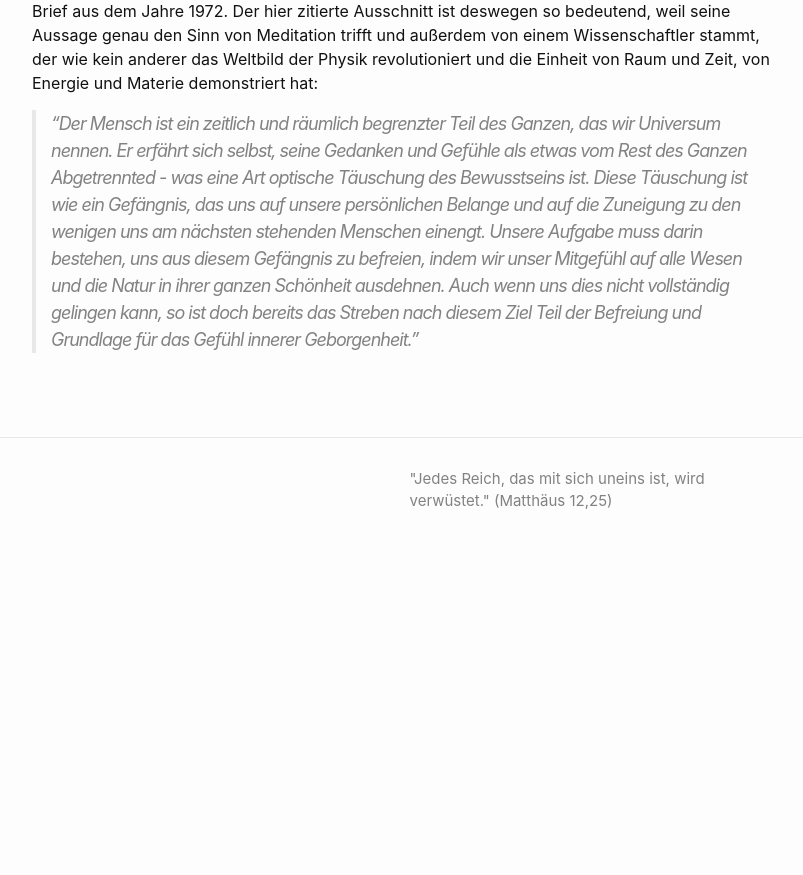
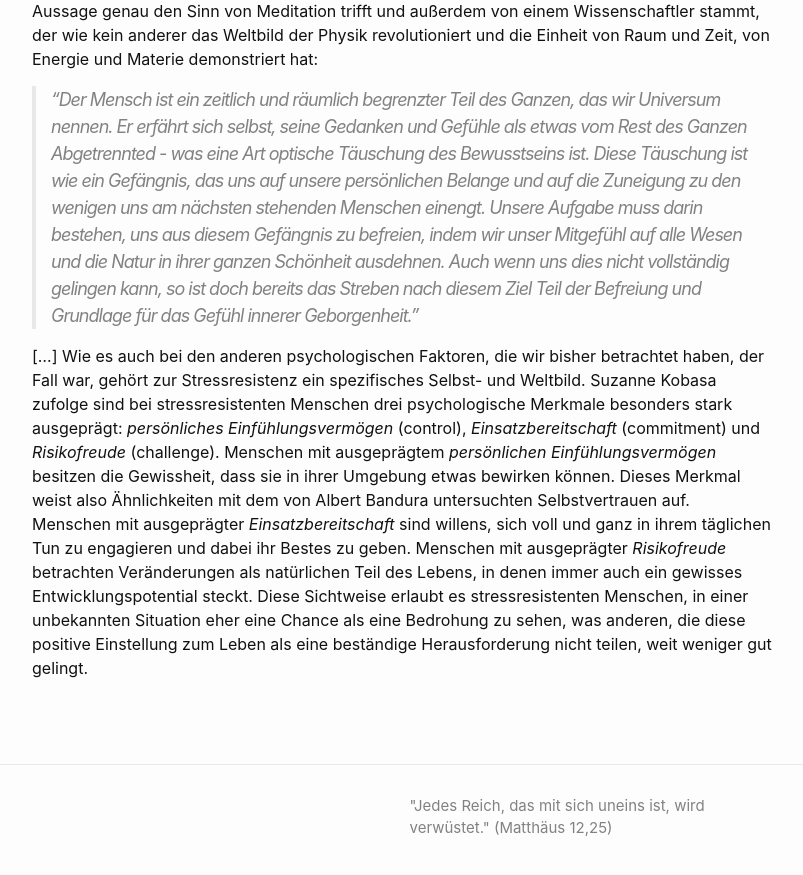
Before and after one commit to Hautaklyttn/-selbst-, a Jekyll site: the page built from docs/various2.md, in a window 1280 px wide and 900 px high, scrolled down 14042 px. Shown: the top 875 px of the window, without its empty margins (238-1041 px from the left). Built offline with Jekyll 4.4.1, drawn with Linux system fonts in a browser that asks for light colours; before the commit the page ends 14615 px from its top, so only the background shows below that.

Commit message:
Text additions

```diff
--- a/docs/various2.md
+++ b/docs/various2.md
@@ -142,5 +142,7 @@ Auch Albert Einstein äußerte sich unmissverständlich zur Frage der Ganzheit,
 
 > "Der Mensch ist ein zeitlich und räumlich begrenzter Teil des Ganzen, das wir Universum nennen. Er erfährt sich selbst, seine Gedanken und Gefühle als etwas vom Rest des Ganzen Abgetrennted - was eine Art optische Täuschung des Bewusstseins ist. Diese Täuschung ist wie ein Gefängnis, das uns auf unsere persönlichen Belange und auf die Zuneigung zu den wenigen uns am nächsten stehenden Menschen einengt. Unsere Aufgabe muss darin bestehen, uns aus diesem Gefängnis zu befreien, indem wir unser Mitgefühl auf alle Wesen und die Natur in ihrer ganzen Schönheit ausdehnen. Auch wenn uns dies nicht vollständig gelingen kann, so ist doch bereits das Streben nach diesem Ziel Teil der Befreiung und Grundlage für das Gefühl innerer Geborgenheit."
 
+[...] Wie es auch bei den anderen psychologischen Faktoren, die wir bisher betrachtet haben, der Fall war, gehört zur Stressresistenz ein spezifisches Selbst- und Weltbild. Suzanne Kobasa zufolge sind bei stressresistenten Menschen drei psychologische Merkmale besonders stark ausgeprägt: *persönliches Einfühlungsvermögen* (control), *Einsatzbereitschaft* (commitment) und *Risikofreude* (challenge). Menschen mit ausgeprägtem *persönlichen Einfühlungsvermögen* besitzen die Gewissheit, dass sie in ihrer Umgebung etwas bewirken können. Dieses Merkmal weist also Ähnlichkeiten mit dem von Albert Bandura untersuchten Selbstvertrauen auf. Menschen mit ausgeprägter *Einsatzbereitschaft* sind willens, sich voll und ganz in ihrem täglichen Tun zu engagieren und dabei ihr Bestes zu geben. Menschen mit ausgeprägter *Risikofreude* betrachten Veränderungen als natürlichen Teil des Lebens, in denen immer auch ein gewisses Entwicklungspotential steckt. Diese Sichtweise erlaubt es stressresistenten Menschen, in einer unbekannten Situation eher eine Chance als eine Bedrohung zu sehen, was anderen, die diese positive Einstellung zum Leben als eine beständige Herausforderung nicht teilen, weit weniger gut gelingt.
+
 
 &nbsp;
```
